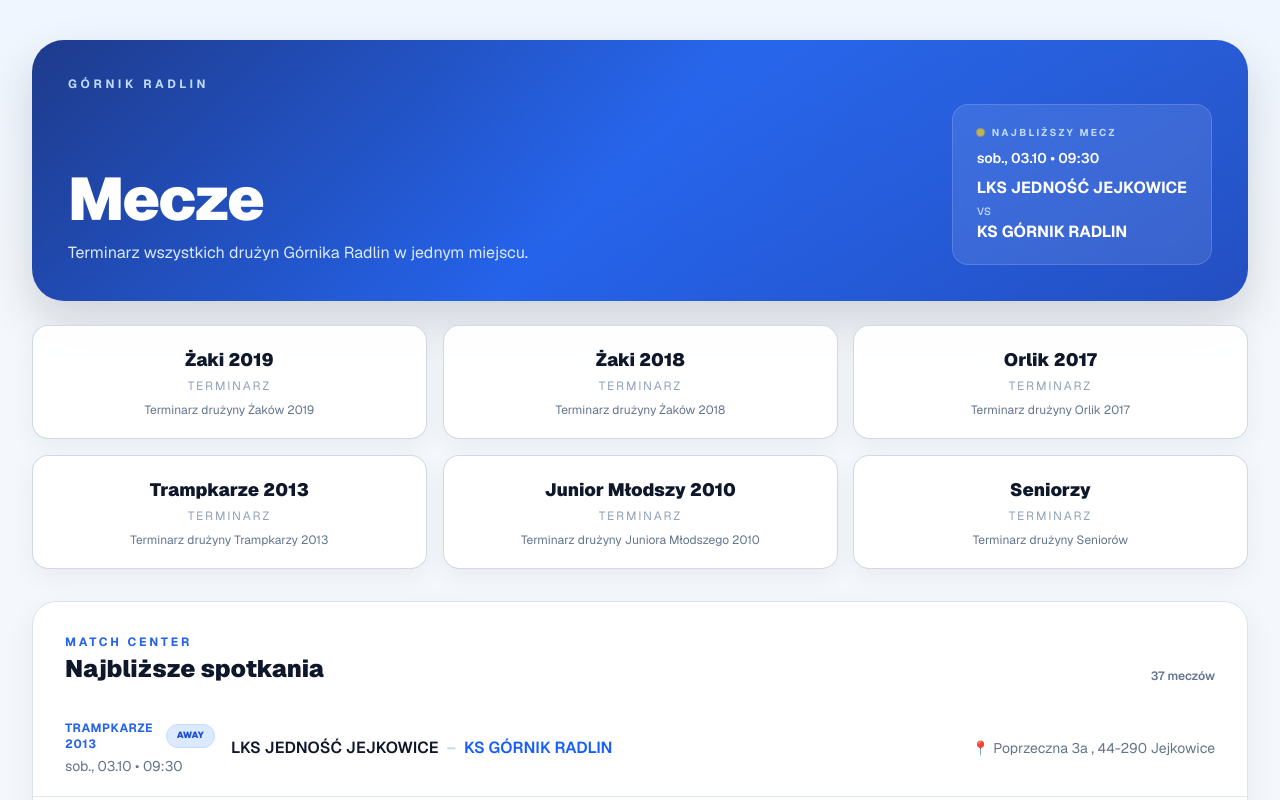
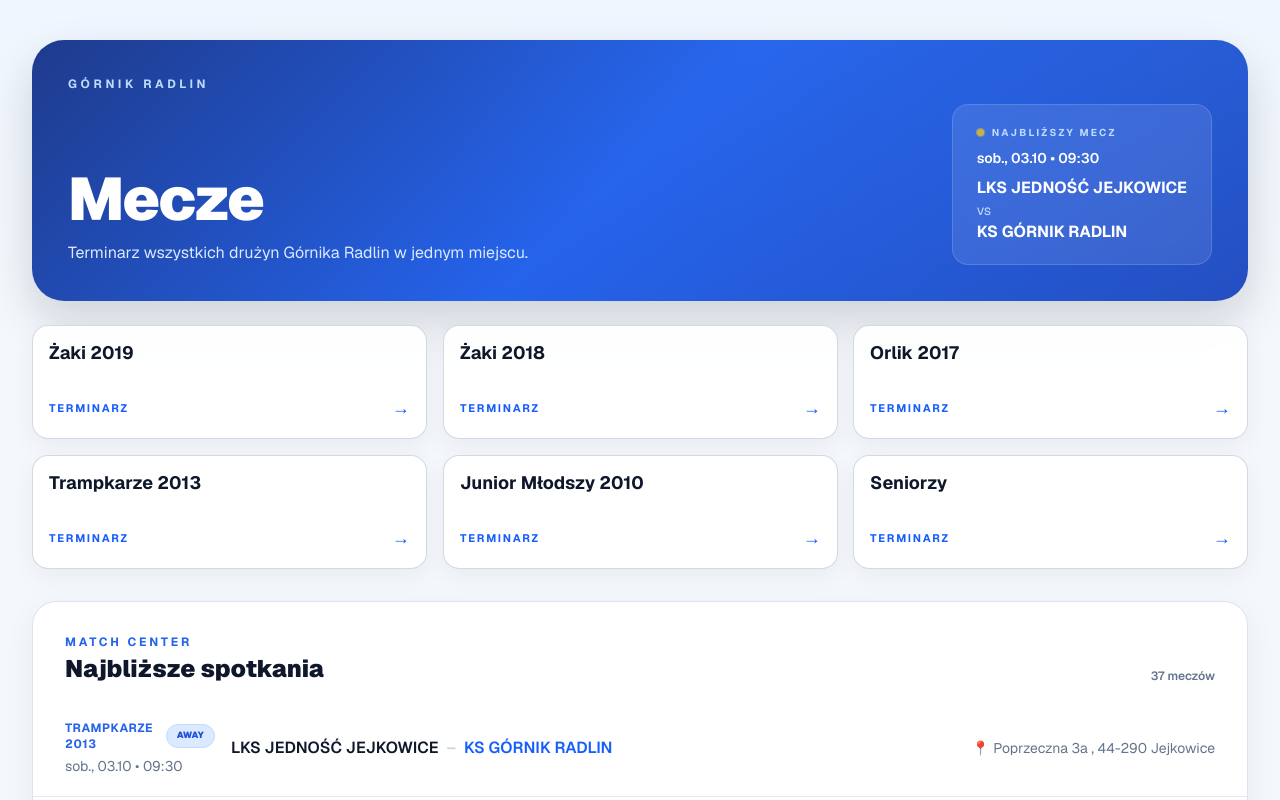
Before and after one commit to adiczq/mecze, a Next.js app: page / in a window 1280 px wide. Shown: the top 800 px of the page. Built offline with nearby package versions, Linux system fonts and the light colour scheme.

Commit message:
Add all club teams and improve team cards

```diff
--- a/src/app/page.tsx
+++ b/src/app/page.tsx
@@ -98,24 +98,24 @@ export default async function Home() {
           </div>
         </section>
 
-        <section className="mt-6 grid grid-cols-3 gap-2 sm:gap-4">
+        <section className="mt-6 grid grid-cols-2 gap-3 min-[430px]:grid-cols-3 sm:gap-4">
           {teams.map((team) => (
             <Link
               key={team.slug}
               href={`/${team.slug}`}
-              className="team-tile group rounded-2xl px-3 py-4 text-center sm:px-5 sm:py-5"
+              className="team-tile flex h-[114px] min-w-0 flex-col justify-between rounded-2xl border border-slate-200 bg-white p-4"
             >
-              <p className="text-sm font-black text-slate-900 sm:text-lg">
+              <h3 className="text-[17px] font-bold leading-tight text-slate-900 sm:text-lg">
                 {team.name}
-              </p>
+              </h3>
 
-              <p className="mt-1 text-[10px] uppercase tracking-[0.16em] text-slate-400 sm:text-xs">
-                Terminarz
-              </p>
+              <div className="flex items-center justify-between">
+                <span className="text-[11px] font-bold uppercase tracking-[0.16em] text-blue-600">
+                  Terminarz
+                </span>
 
-              <p className="mt-2 hidden text-xs text-slate-500 sm:block">
-                {team.description}
-              </p>
+                <span className="text-lg text-blue-600">→</span>
+              </div>
             </Link>
           ))}
         </section>
```
